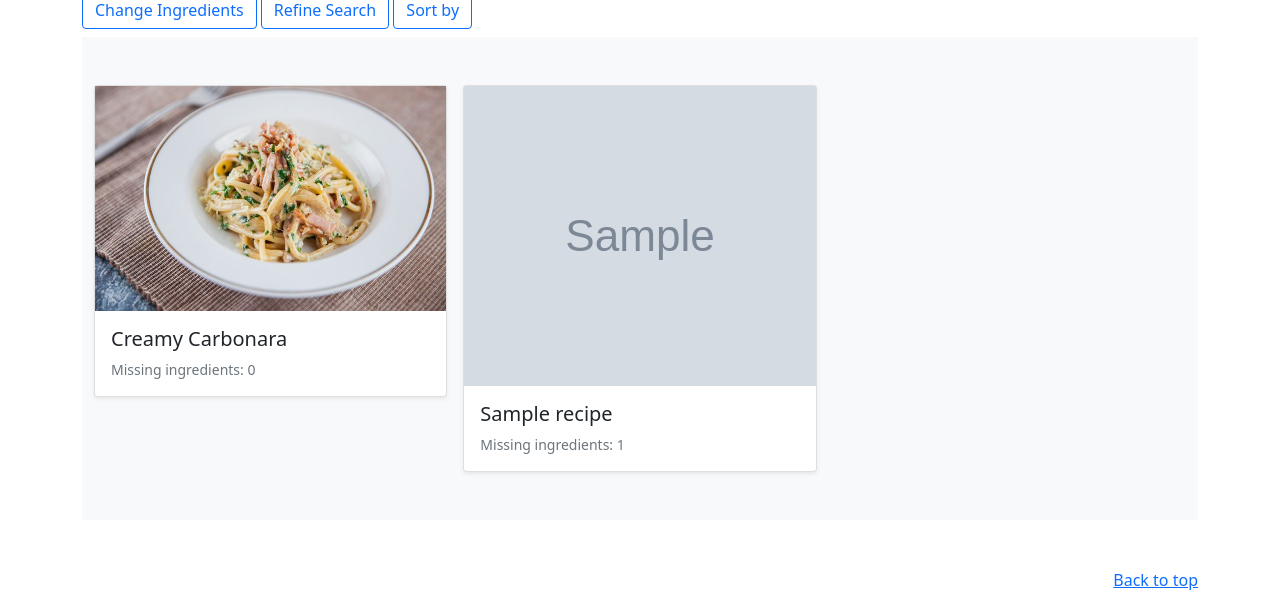
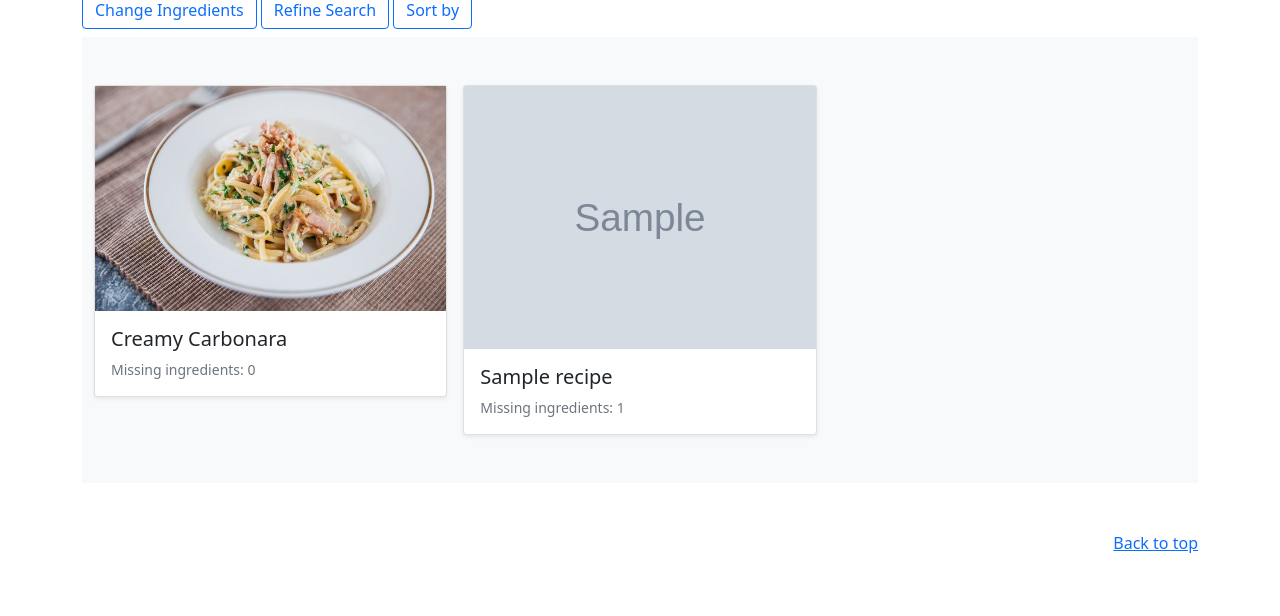
Before and after one commit to int-elligence2021/int-elligence2021.github.io, a Flask app: template templates/results_page.html in a window 1280 px wide. Shown: the part 305-921 px from the top of the page. After the commit the page ends 858 px from the top, so only its background shows below. Run offline with Flask 2, Linux system fonts and the light colour scheme; the template is opened without the code that fills it: most values are stand-ins (such as "Sample title", 1, 10 or a date in 2020); grey boxes marked "Sample" are stand-in pictures; some libraries are stand-ins or nearby versions.

Commit message:
fixed picture dimensions

```diff
--- a/templates/results_page.html
+++ b/templates/results_page.html
@@ -67,7 +67,7 @@
         {% for r in recipes %}
         <div class="col">
           <div class="card shadow-sm">
-            <img src={{r.image}} alt={{r.label}} style="width:100%;height:300px">
+            <img src={{r.image}} alt={{r.label}} style="width:100%;height:100%">
 
             <div class="card-body">
               <h5 class="mt-0">{{r.label}}</h5>
```
